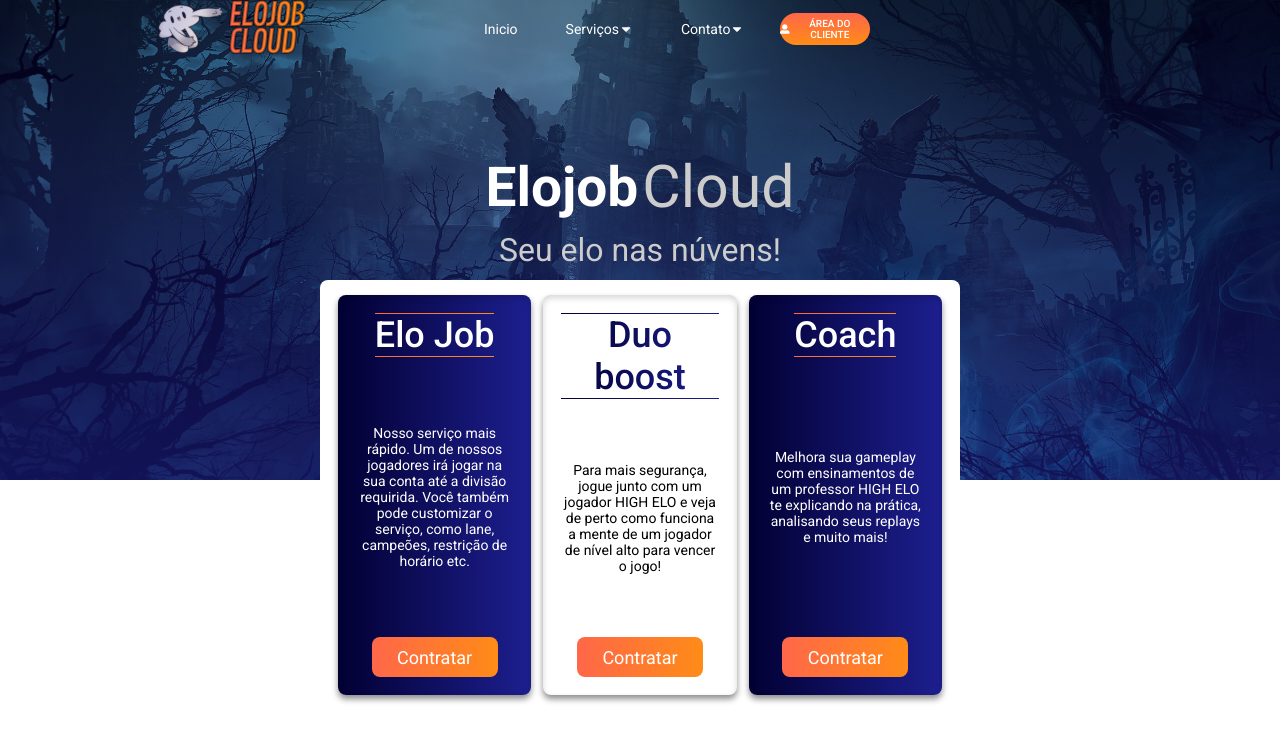
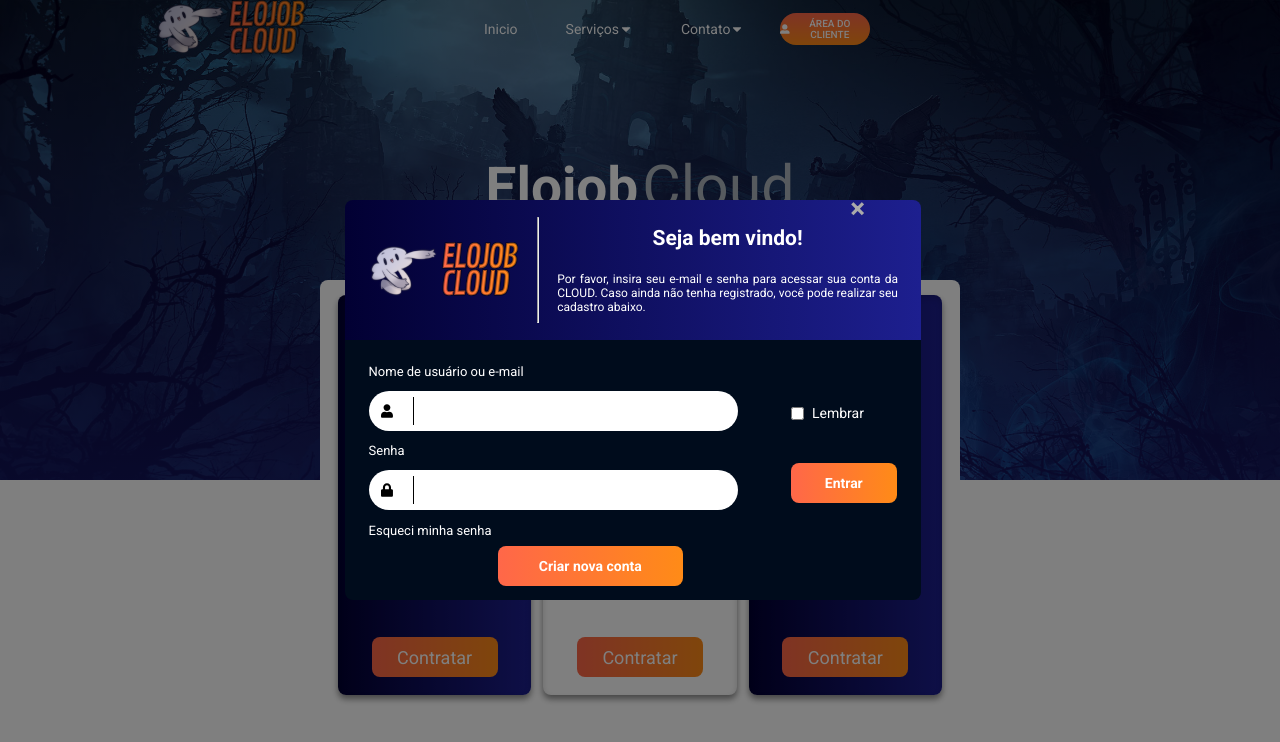
Before and after one commit to LincolnTx/cloud-website, a Next.js app: page / in a window 1280 px wide. Both pictures are taken after a click on the button "ÁREA DO CLIENTE". Shown: the top 742 px of the page. Built offline with nearby package versions, Linux system fonts and the light colour scheme.

Commit message:
feat: finalizing login modal pop up
Fixing the overlay by title when modal pops up

```diff
--- a/src/components/header.tsx
+++ b/src/components/header.tsx
@@ -1,9 +1,18 @@
-import React from 'react';
+import React, { useState } from 'react';
 import { FaCaretDown, FaUserAlt } from 'react-icons/fa';
 import { BtnCliente, ButtonArea, Container } from '../styles/components/header';
+import LoginModal from './login-modal';
 import MainLogo from "./main-logo";
+import ModalContainer from './modal-container';
 
-const Header: React.FC = () => (
+const Header: React.FC = () => {
+  const [modalState, setModalState] = useState(false);
+
+  function toggleModal() {
+    setModalState(!modalState);
+  }
+
+  return (
     <Container>
       <MainLogo />
       <ButtonArea>
@@ -13,11 +22,16 @@ const Header: React.FC = () => (
           <li>Contato <FaCaretDown/></li>
         </ul>
 
-        <BtnCliente>
+        <BtnCliente onClick={() => toggleModal()} aria-hidden="true">
           <FaUserAlt/> Área do Cliente
         </BtnCliente>
+
+        <ModalContainer activeModal={modalState} toggleModal={toggleModal} aria-hidden="true">
+          <LoginModal/>
+        </ModalContainer>
       </ButtonArea>
     </Container>
-  )
+  );
+}
 
 export default Header;
--- a/src/components/login-modal.tsx
+++ b/src/components/login-modal.tsx
@@ -10,7 +10,7 @@ import {
   ButtonArea,
   LabelArea,
   Centralizer
-} from "../styles/components/login-model";
+} from "../styles/components/login-modal";
 import MainLogo from "./main-logo";
 
 export default function LoginModal() {
--- a/src/components/modal-container.tsx
+++ b/src/components/modal-container.tsx
@@ -1,66 +1,8 @@
 import { ReactNode } from "react";
-import styled from "styled-components";
+import { Container, Modal } from "../styles/components/modal-container";
 
 
-interface IModalStyle {
-  visible: boolean;
-}
-const Modal = styled.div<IModalStyle>`
-  position: fixed;
-  z-index: auto;
-  display: ${props => props.visible ? 'flex' : 'none'};
-  width: 100%;
-  height: 100vh;
-  background: rgba(0,0,0,0.5);
-  top: 0;
-  left:0px;
-  justify-content: center;
-  align-items: center;
-  /* visibility: hidden;
-  opacity: 0; */
-  opacity: ${props => props.visible ? '1' : '0'};
-  transition: display 0.5s, opacity 0.5s;
 
-  /* &.active {
-    visibility: visible;
-    opacity: 1;
-  } */
-
-  // remover saqui se for usar o ModalContainer
-  .close-button {
-    position: absolute;
-    top: 50px;
-    right: 50px;
-    background-image: url('close.svg');
-    background-size: contain;
-    background-repeat: no-repeat;
-    cursor: pointer;
-    width: 30px;
-    height: 30px;
-  }
-`;
-
-const Container = styled.div`
-  width: 100%;
-  height: 100%;
-  background: rgba(0,0,0,0.5);
-  position: relative;
-  display: flex;
-  align-items: center;
-  justify-content: center;
-
-  .close-button {
-    position: absolute;
-    top: 50px;
-    right: 50px;
-    background-image: url('close.svg');
-    background-size: contain;
-    background-repeat: no-repeat;
-    cursor: pointer;
-    width: 30px;
-    height: 30px;
-  }
-`;
 
 export interface ModalProps {
   children: ReactNode;
@@ -70,10 +12,11 @@ export interface ModalProps {
 }
 export default function ModalContainer({ children, activeModal, toggleModal }: ModalProps) {
   return (
-    // <Modal className={`${activeModal ? 'active' : ''}`}></Modal>
-    <Modal visible={activeModal}>
-      <div className="close-button" onClick={toggleModal}/>
-      {children}
+    <Modal className={`${activeModal && 'active'}`} visible>
+      <Container>
+        {children}
+      </Container>
+      <span className="close-button" onClick={toggleModal} aria-hidden="true">&times;</span>
     </Modal>
   );
 }
--- a/src/pages/index.tsx
+++ b/src/pages/index.tsx
@@ -12,9 +12,9 @@ export default function Home() {
       </Head>
       <Title>
         <h1>Elojob</h1>
-        <p>Cloud</p>
+        <span>Cloud</span>
       </Title>
-      <p>Seu elo nas núvens!</p>
+      <span>Seu elo nas núvens!</span>
     </Upside>
 
     <Container>
--- a/src/styles/components/login-model.ts
+++ b/src/styles/components/login-modal.ts
@@ -10,6 +10,7 @@ export const Container = styled.div`
   color: ${props => props.theme.colors.background};
   border-radius: 8px;
 `;
+
 export const HeaderContainer = styled.header`
   display: flex;
   height: 35%;
--- /dev/null
+++ b/src/styles/components/modal-container.ts
@@ -0,0 +1,47 @@
+import styled from "styled-components";
+
+interface IModalStyle {
+  visible: boolean;
+}
+export const Modal = styled.div<IModalStyle>`
+  position: fixed;
+  display: ${props => props.visible ? 'flex' : 'none'};
+  width: 100%;
+  height: 100vh;
+  background: rgba(0,0,0,0.5);
+  top: 0;
+  left:0px;
+  justify-content: center;
+  visibility: hidden;
+  opacity: 0;
+  transition: display 0.25s, opacity 0.25s;
+  &.active {
+    visibility: visible;
+    opacity: 1;
+  }
+
+  .close-button {
+    position: relative;
+    top: 24%;
+    right: 8%;
+    color: #aaa;
+    float: right;
+    font-size: 28px;
+    font-weight: bold;
+  }
+
+  .close-button:hover,
+  .close-button:focus {
+    color: ${props => props.theme.colors.background};
+    text-decoration: none;
+    cursor: pointer;
+  }
+`;
+
+export const Container = styled.div`
+  width: 50%;
+  height: 100%;
+  display: flex;
+  align-items: center;
+  justify-content: center;
+`;
--- a/src/styles/pages/Index.ts
+++ b/src/styles/pages/Index.ts
@@ -18,10 +18,11 @@ export const Upside = styled.div`
   align-items: center;
   justify-content: center;
 
-  p {
+  span {
     font-weight: 400;
     font-size: 32px;
-    filter: brightness(80%);
+    color: ${props => props.theme.colors.opacity};
+    font-weight: 250;
   }
 
   padding-bottom: 56px;
@@ -65,7 +66,7 @@ export const Title = styled.div`
     margin-right: 4px;
   }
 
-  p {
+  span {
     font-size: 59px;
     line-height: 32px;
     font-weight: 400;
--- a/src/styles/theme.ts
+++ b/src/styles/theme.ts
@@ -8,6 +8,7 @@ const theme = {
     secondary: '#FF8B17',
     menu: '#000C1C',
     menuSelected: '#C5C6C773',
+    opacity: '#ADB5BD',
     mainGradientStart: 'rgba(2, 0, 51, 1)',
     mainGradientEnd: 'rgba(29, 31, 143, 1)',
     faq: '#307EEC',
```
